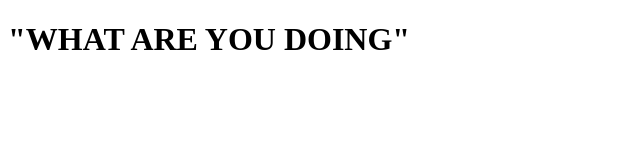
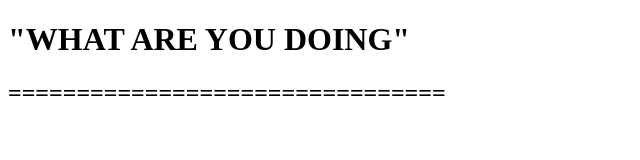
Before and after one commit to MohammadMadkhaneh/TestRepo, a plain HTML site: page index.html in a window 1280 px wide. Shown: the whole page, without its empty margins (0-640 px from the left). Drawn offline with Linux system fonts and the light colour scheme.

Commit message:
add new line

```diff
--- a/index.html
+++ b/index.html
@@ -9,6 +9,7 @@
     <h1>
         "WHAT ARE YOU DOING"
     </h1>
+    <h2>================================</h2>
 
 </body>
 </html>
```
